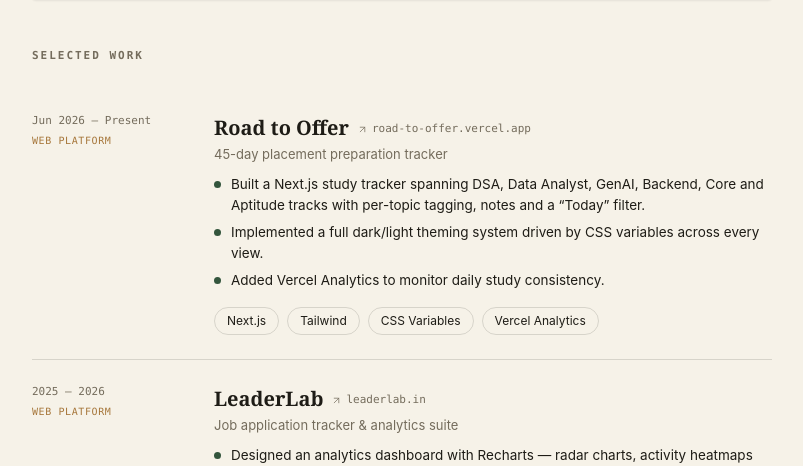
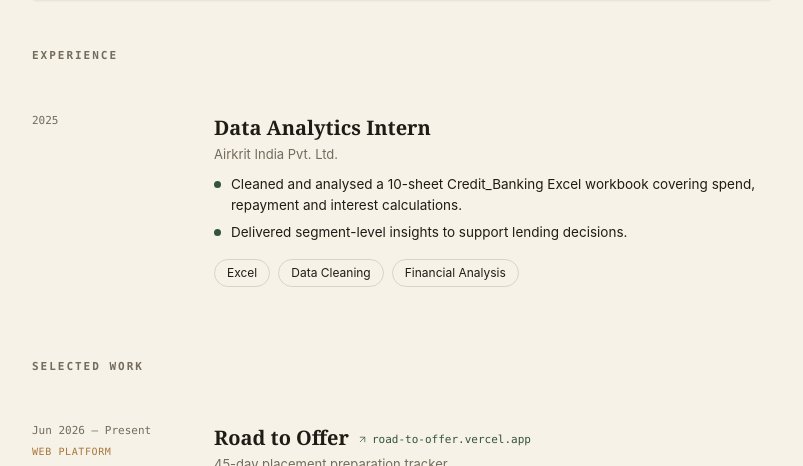
Before and after one commit to riteshpatel1884/ritesh-patel.dev, a React (Vite) app: page / in a window 1280 px wide. Shown: the part 486-952 px from the top of the page, without its empty margins (238-1041 px from the left). Built offline with nearby package versions, Linux system fonts and the light colour scheme.

Commit message:
one project removed

```diff
--- a/src/components/RiteshPatel/RiteshPatel.jsx
+++ b/src/components/RiteshPatel/RiteshPatel.jsx
@@ -90,6 +90,19 @@ const skillGroups = [
   },
 ];
 
+const experience = [
+  {
+    role: "Data Analytics Intern",
+    company: "Airkrit India Pvt. Ltd.",
+    date: "2025",
+    points: [
+      "Cleaned and analysed a 10-sheet Credit_Banking Excel workbook covering spend, repayment and interest calculations.",
+      "Delivered segment-level insights to support lending decisions.",
+    ],
+    tech: ["Excel", "Data Cleaning", "Financial Analysis"],
+  },
+];
+
 const projects = [
   {
     tag: "Web Platform",
@@ -97,6 +110,7 @@ const projects = [
     title: "Road to Offer",
     subtitle: "45-day placement preparation tracker",
     link: "road-to-offer.vercel.app",
+    href: "https://road-to-offer.vercel.app",
     points: [
       "Built a Next.js study tracker spanning DSA, Data Analyst, GenAI, Backend, Core and Aptitude tracks with per-topic tagging, notes and a “Today” filter.",
       "Implemented a full dark/light theming system driven by CSS variables across every view.",
@@ -110,6 +124,7 @@ const projects = [
     title: "LeaderLab",
     subtitle: "Job application tracker & analytics suite",
     link: "leaderlab.in",
+    href: "https://leaderlab.in",
     points: [
       "Designed an analytics dashboard with Recharts — radar charts, activity heatmaps and custom dark tooltips.",
       "Built a Prep Tracker linking daily study plans to live job applications.",
@@ -127,17 +142,6 @@ const projects = [
       "Trained and iterated on the model using a Kaggle workflow with peers at KIET.",
     ],
     tech: ["Python", "TensorFlow", "Computer Vision", "ViT"],
-  },
-  {
-    tag: "Internship",
-    date: "Data Analytics Intern",
-    title: "Airkrit India Pvt. Ltd.",
-    subtitle: "Credit & banking data analysis",
-    points: [
-      "Cleaned and analysed a 10-sheet Credit_Banking Excel workbook covering spend, repayment and interest calculations.",
-      "Delivered segment-level insights to support lending decisions.",
-    ],
-    tech: ["Excel", "Data Cleaning", "Financial Analysis"],
   },
 ];
 
@@ -272,6 +276,10 @@ export default function Portfolio() {
         /* Timeline dot */
         .rp-dot { width: 7px; height: 7px; border-radius: 999px; background: var(--accent); }
 
+        /* Project link */
+        .rp-project-link { text-decoration: none; border-bottom: 1px solid transparent; transition: border-color 0.15s ease; }
+        .rp-project-link:hover { border-color: var(--accent); }
+
         @media print {
           .rp-toggle { display: none; }
         }
@@ -328,6 +336,47 @@ export default function Portfolio() {
           <CommitmentToGrowth theme={theme} />
         </section>
 
+        {/* Experience */}
+        <section className="mb-12">
+          <h2 className="rp-eyebrow mb-6">Experience</h2>
+          <div className="flex flex-col">
+            {experience.map((e, i) => (
+              <motion.div
+                key={e.company}
+                initial={{ opacity: 0, y: 12 }}
+                whileInView={{ opacity: 1, y: 0 }}
+                viewport={{ once: true, margin: "-40px" }}
+                transition={{ duration: 0.4, delay: i * 0.05 }}
+                className="grid md:grid-cols-[150px_1fr] gap-2 md:gap-8 py-6"
+                style={{ borderTop: i === 0 ? "none" : "1px solid var(--rule)" }}
+              >
+                <div>
+                  <span className="rp-mono block" style={{ fontSize: 11, color: "var(--muted)" }}>{e.date}</span>
+                </div>
+                <div>
+                  <div className="flex items-baseline gap-2 flex-wrap">
+                    <h3 className="rp-serif" style={{ fontSize: 20, fontWeight: 700 }}>{e.role}</h3>
+                  </div>
+                  <p style={{ fontSize: 13, color: "var(--muted)", marginTop: 2, marginBottom: 10 }}>{e.company}</p>
+                  <ul style={{ display: "flex", flexDirection: "column", gap: 6 }}>
+                    {e.points.map((pt, idx) => (
+                      <li key={idx} className="flex gap-2.5" style={{ fontSize: 13.5, lineHeight: 1.55, color: "var(--ink)" }}>
+                        <span className="rp-dot shrink-0" style={{ marginTop: 7 }} />
+                        {pt}
+                      </li>
+                    ))}
+                  </ul>
+                  <div className="flex flex-wrap gap-2 mt-4">
+                    {e.tech.map((t) => (
+                      <span key={t} className="rp-pill">{t}</span>
+                    ))}
+                  </div>
+                </div>
+              </motion.div>
+            ))}
+          </div>
+        </section>
+
         {/* Projects */}
         <section className="mb-12">
           <h2 className="rp-eyebrow mb-6">Selected Work</h2>
@@ -352,9 +401,15 @@ export default function Portfolio() {
                   <div className="flex items-baseline gap-2 flex-wrap">
                     <h3 className="rp-serif" style={{ fontSize: 20, fontWeight: 700 }}>{p.title}</h3>
                     {p.link && (
-                      <span className="flex items-center gap-1 rp-mono" style={{ fontSize: 11, color: "var(--muted)" }}>
+                      <a
+                        href={p.href || `https://${p.link}`}
+                        target="_blank"
+                        rel="noopener noreferrer"
+                        className="flex items-center gap-1 rp-mono rp-project-link"
+                        style={{ fontSize: 11, color: "var(--accent)" }}
+                      >
                         <ArrowIcon size={11} /> {p.link}
-                      </span>
+                      </a>
                     )}
                   </div>
                   <p style={{ fontSize: 13, color: "var(--muted)", marginTop: 2, marginBottom: 10 }}>{p.subtitle}</p>
```
